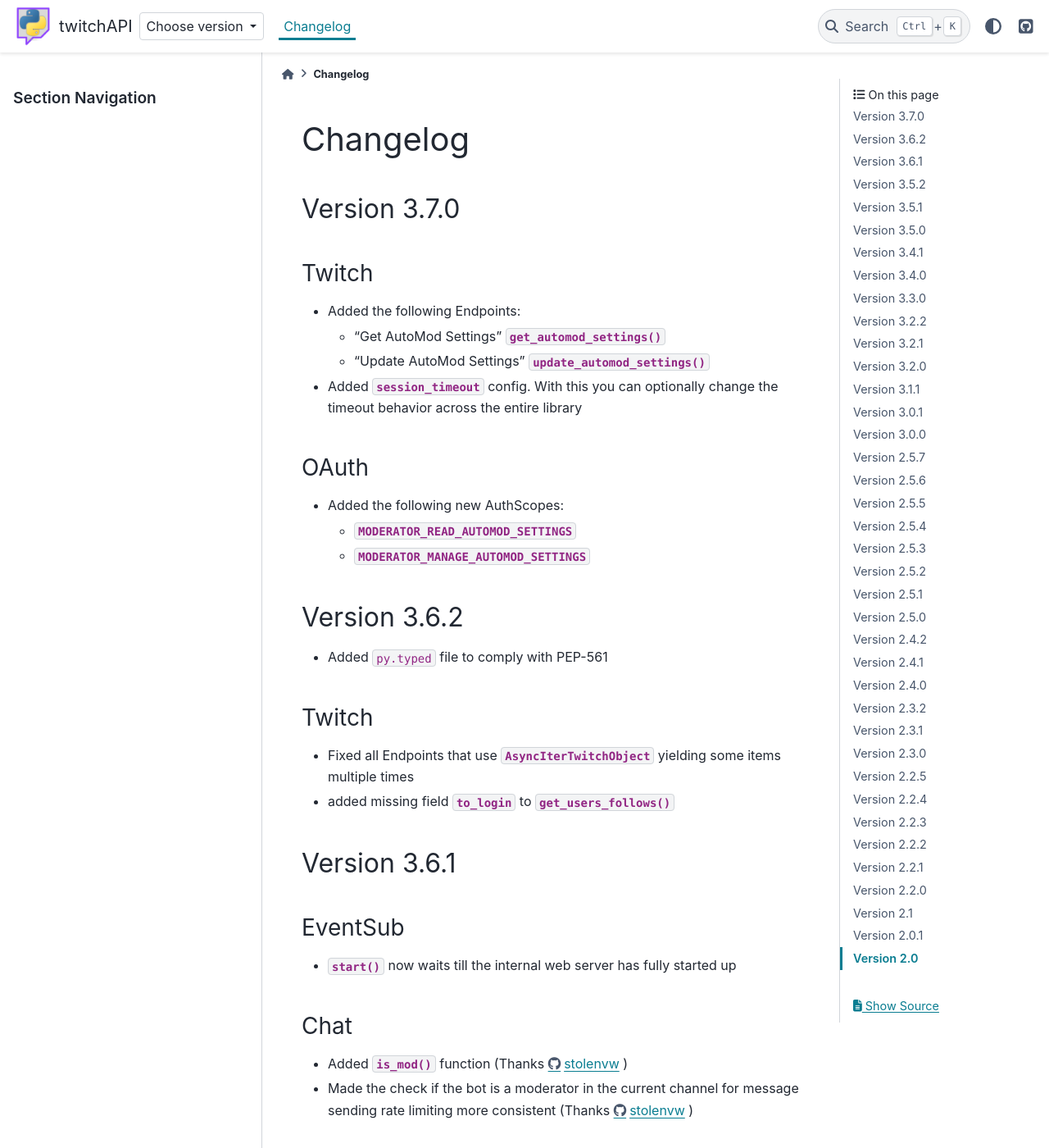
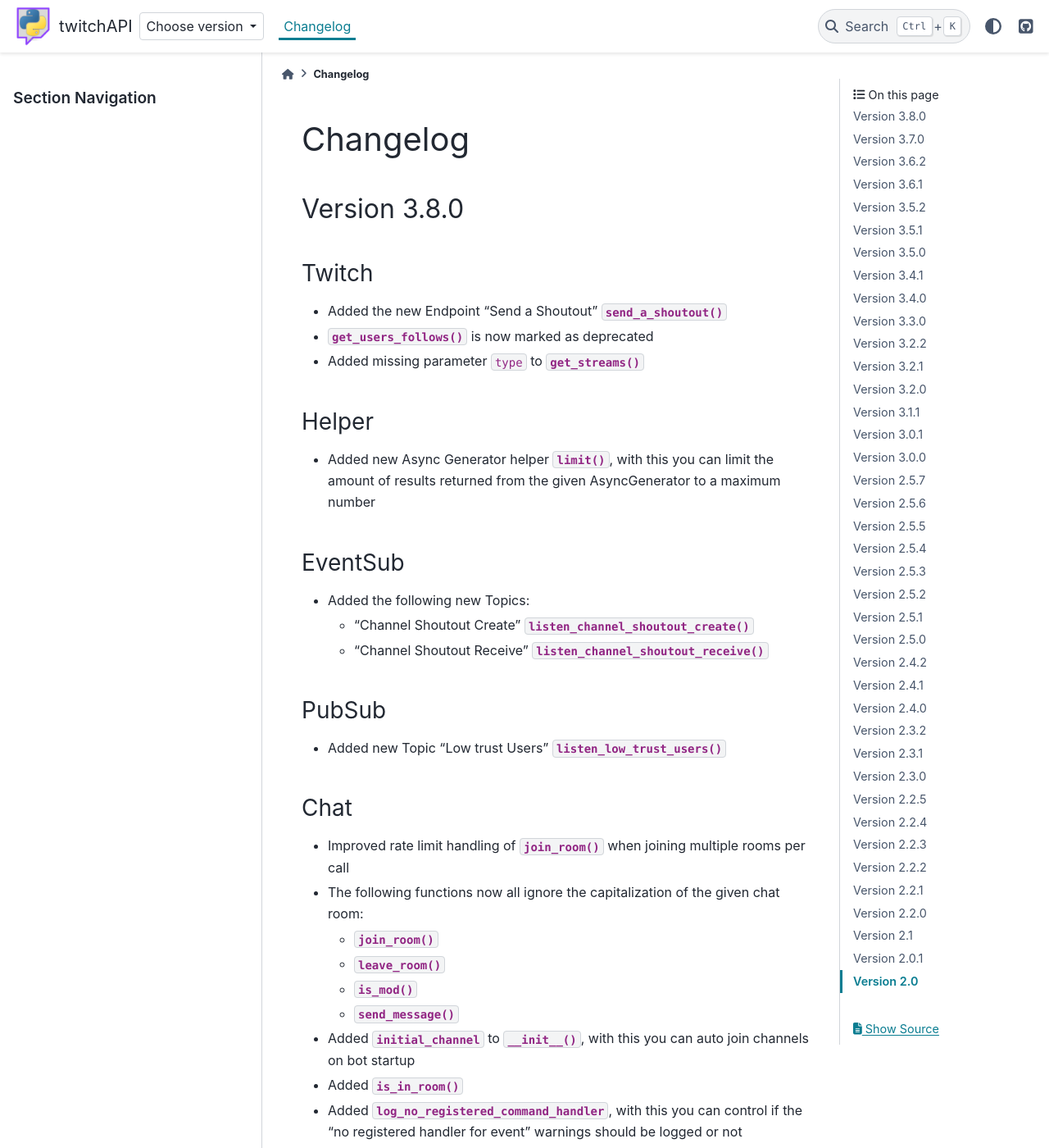
Before and after one commit to Teekeks/pyTwitchAPI, a Sphinx documentation site: the page built from docs/changelog.rst, in a window 1280 px wide and 1400 px high. Shown: the whole window at 82% size. Built offline with Sphinx 7.4.7 and the PyData theme 0.15.4, drawn with Linux system fonts in a browser that asks for light colours; comment, search, counter and statistics services are not loaded; some of the changed text lies outside the part shown.

Commit message:
bumped version to 3.8.0

```diff
--- a/docs/_static/switcher.json
+++ b/docs/_static/switcher.json
@@ -5,7 +5,7 @@
     "url": "https://pytwitchapi.readthedocs.io/en/latest/"
   },
   {
-    "name": "3.7.0 (stable)",
+    "name": "3.8.0 (stable)",
     "version": "stable",
     "url": "https://pytwitchapi.readthedocs.io/en/stable/"
   },
--- a/docs/changelog.rst
+++ b/docs/changelog.rst
@@ -2,6 +2,63 @@
 
 Changelog
 =========
+
+****************
+Version 3.8.0
+****************
+
+Twitch
+------
+
+- Added the new Endpoint "Send a Shoutout" :const:`~twitchAPI.twitch.Twitch.send_a_shoutout()`
+- :const:`~twitchAPI.twitch.Twitch.get_users_follows()` is now marked as deprecated
+- Added missing parameter :code:`type` to :const:`~twitchAPI.twitch.Twitch.get_streams()`
+
+Helper
+------
+
+- Added new Async Generator helper :const:`~twitchAPI.helper.limit()`, with this you can limit the amount of results returned from the given AsyncGenerator to a maximum number
+
+EventSub
+--------
+
+- Added the following new Topics:
+
+  - "Channel Shoutout Create" :const:`~twitchAPI.eventsub.EventSub.listen_channel_shoutout_create()`
+  - "Channel Shoutout Receive" :const:`~twitchAPI.eventsub.EventSub.listen_channel_shoutout_receive()`
+
+PubSub
+------
+
+- Added new Topic "Low trust Users" :const:`~twitchAPI.pubsub.PubSub.listen_low_trust_users()`
+
+Chat
+----
+
+- Improved rate limit handling of :const:`~twitchAPI.chat.Chat.join_room()` when joining multiple rooms per call
+- The following functions now all ignore the capitalization of the given  chat room:
+
+  - :const:`~twitchAPI.chat.Chat.join_room()`
+  - :const:`~twitchAPI.chat.Chat.leave_room()`
+  - :const:`~twitchAPI.chat.Chat.is_mod()`
+  - :const:`~twitchAPI.chat.Chat.send_message()`
+
+- Added :const:`initial_channel` to :const:`~twitchAPI.chat.Chat.__init__()`, with this you can auto join channels on bot startup
+- Added :const:`~twitchAPI.chat.Chat.is_in_room()`
+- Added :const:`~twitchAPI.chat.Chat.log_no_registered_command_handler`, with this you can control if the "no registered handler for event" warnings should be logged or not
+
+
+OAuth
+-----
+
+- Added the following new AuthScopes:
+
+  - :const:`~twitchAPI.types.AuthScope.MODERATOR_MANAGE_SHOUTOUTS`
+  - :const:`~twitchAPI.types.AuthScope.MODERATOR_READ_SHOUTOUTS`
+  - :const:`~twitchAPI.types.AuthScope.MODERATOR_READ_FOLLOWERS`
+
+- Improved async handling of :const:`~twitchAPI.oauth.UserAuthenticator`
+
 
 ****************
 Version 3.7.0
--- a/twitchAPI/__init__.py
+++ b/twitchAPI/__init__.py
@@ -4,6 +4,6 @@
 from .oauth import UserAuthenticator
 from .chat import Chat
 
-VERSION = (3, 7, 0)
+VERSION = (3, 8, 0)
 
-__version__ = '3.7.0'
+__version__ = '3.8.0'
```
